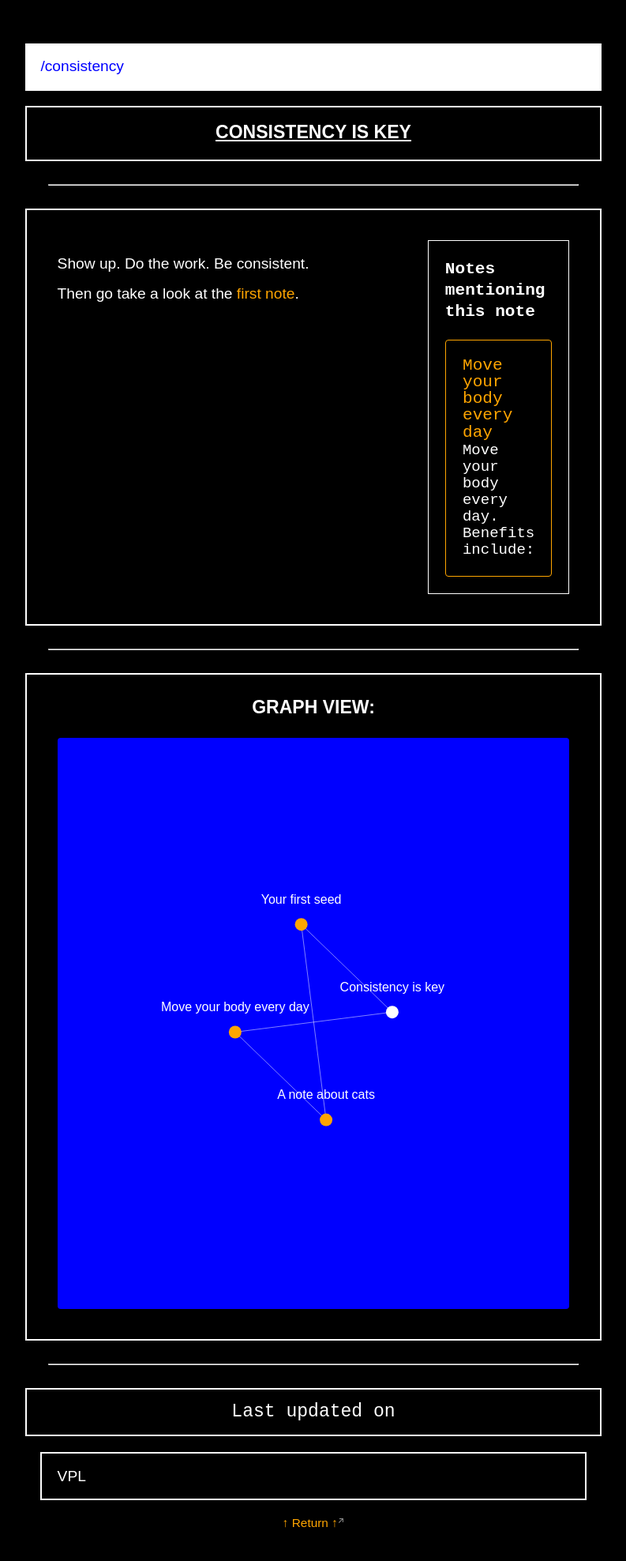
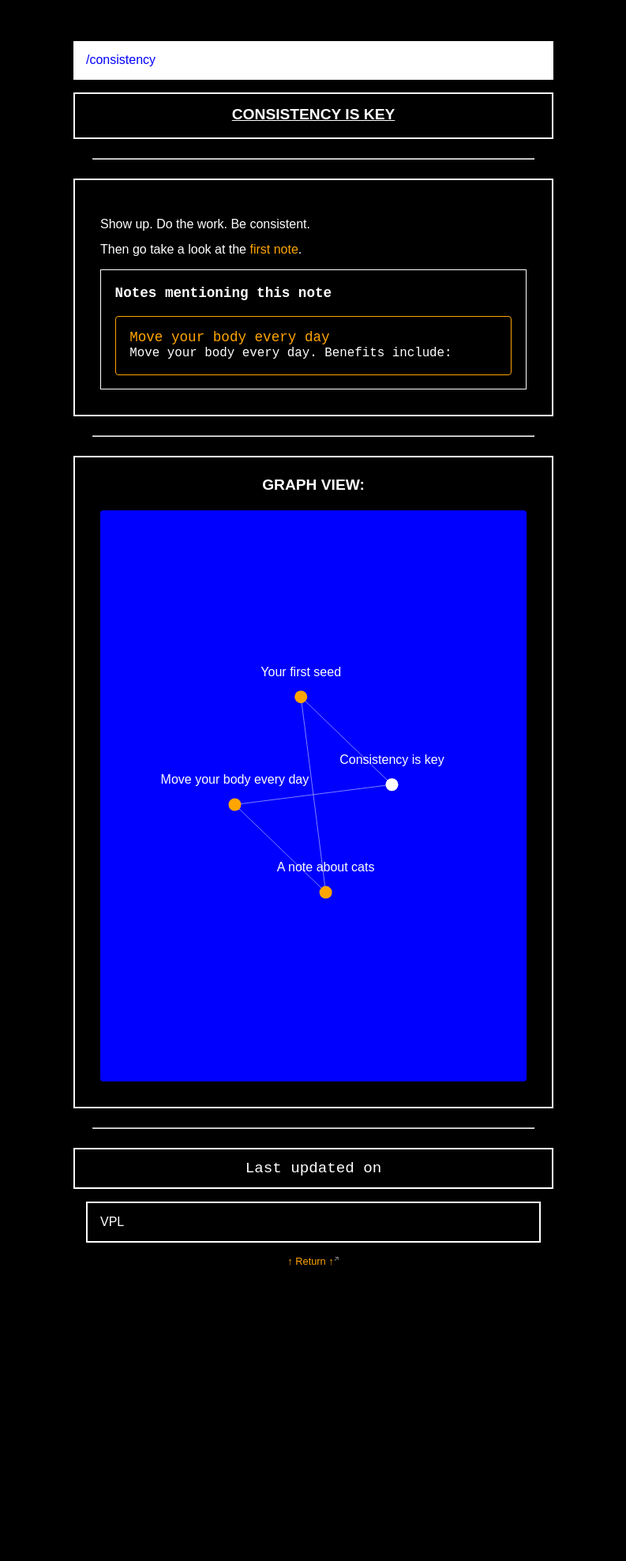
Before and after one commit to xcela/Exocore, a Jekyll site: the page built from _notes/consistency.md, in a window 1280 px wide. Shown: the whole page at 79% size, without its empty margins (243-1036 px from the left). Built offline with Jekyll 4.4.1, drawn with Linux system fonts in a browser that asks for light colours; after the commit the page ends 1642 px from its top, so only the background shows below that.

Commit message:
Update _style.scss

```diff
--- a/_sass/_style.scss
+++ b/_sass/_style.scss
@@ -18,9 +18,6 @@ body {
   font-size: 1rem;
   max-width: 38em;
   background-color:black;
-  @media (min-width: 820px) {
-    font-size: 1.2rem;
-  }
 }
 
 nav {
@@ -138,11 +135,16 @@ a {
 }
 
 #notes-entry-container {
+/*
   display: grid;
   grid-gap: 2em;
   grid-template-areas:
     "content"
     "side";
+*/
+
+    grid-template-columns: 3fr 1fr;
+    grid-template-areas: "content side";
 
   @media (min-width: 700px) {
     grid-template-columns: 3fr 1fr;
```
